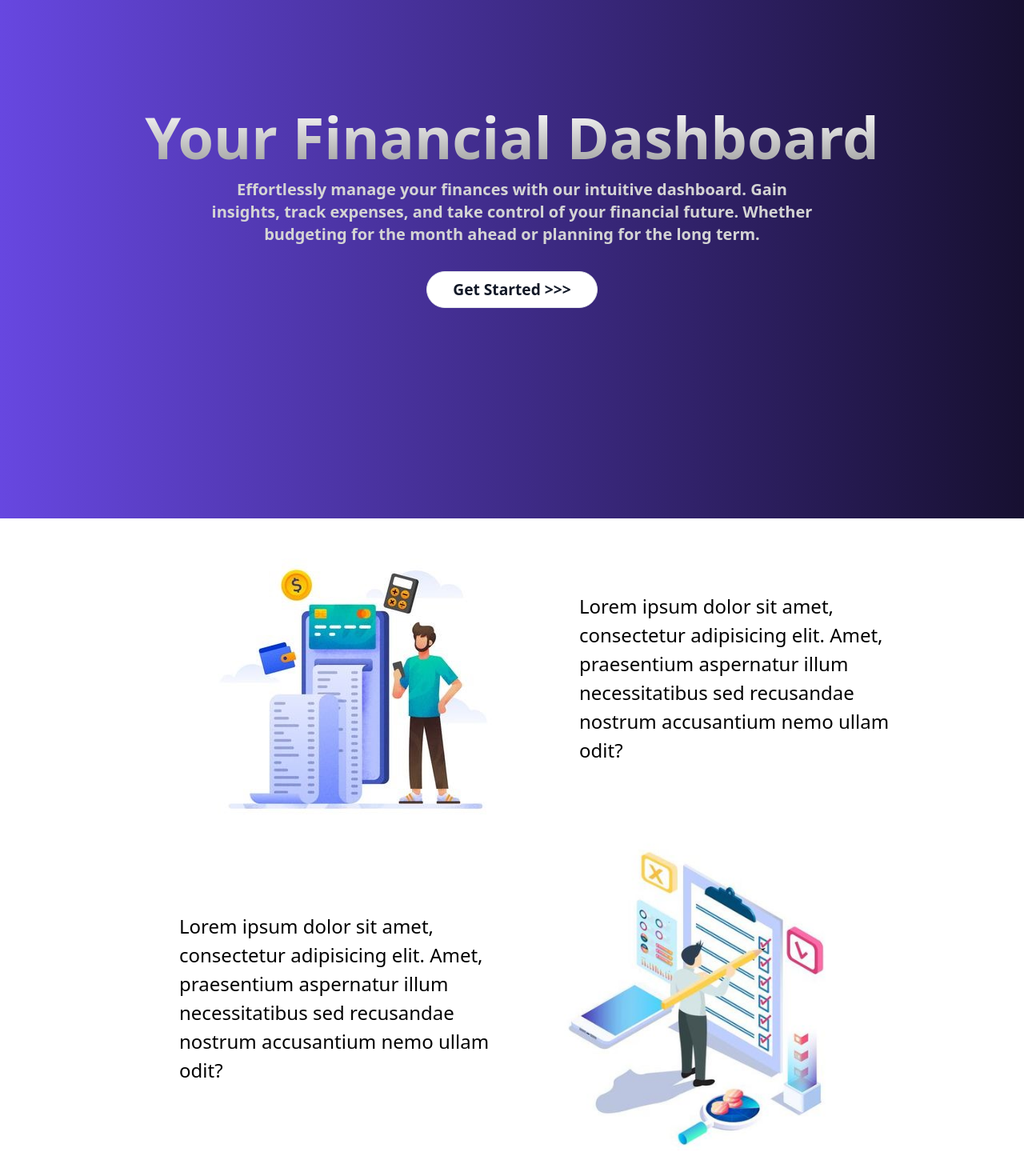
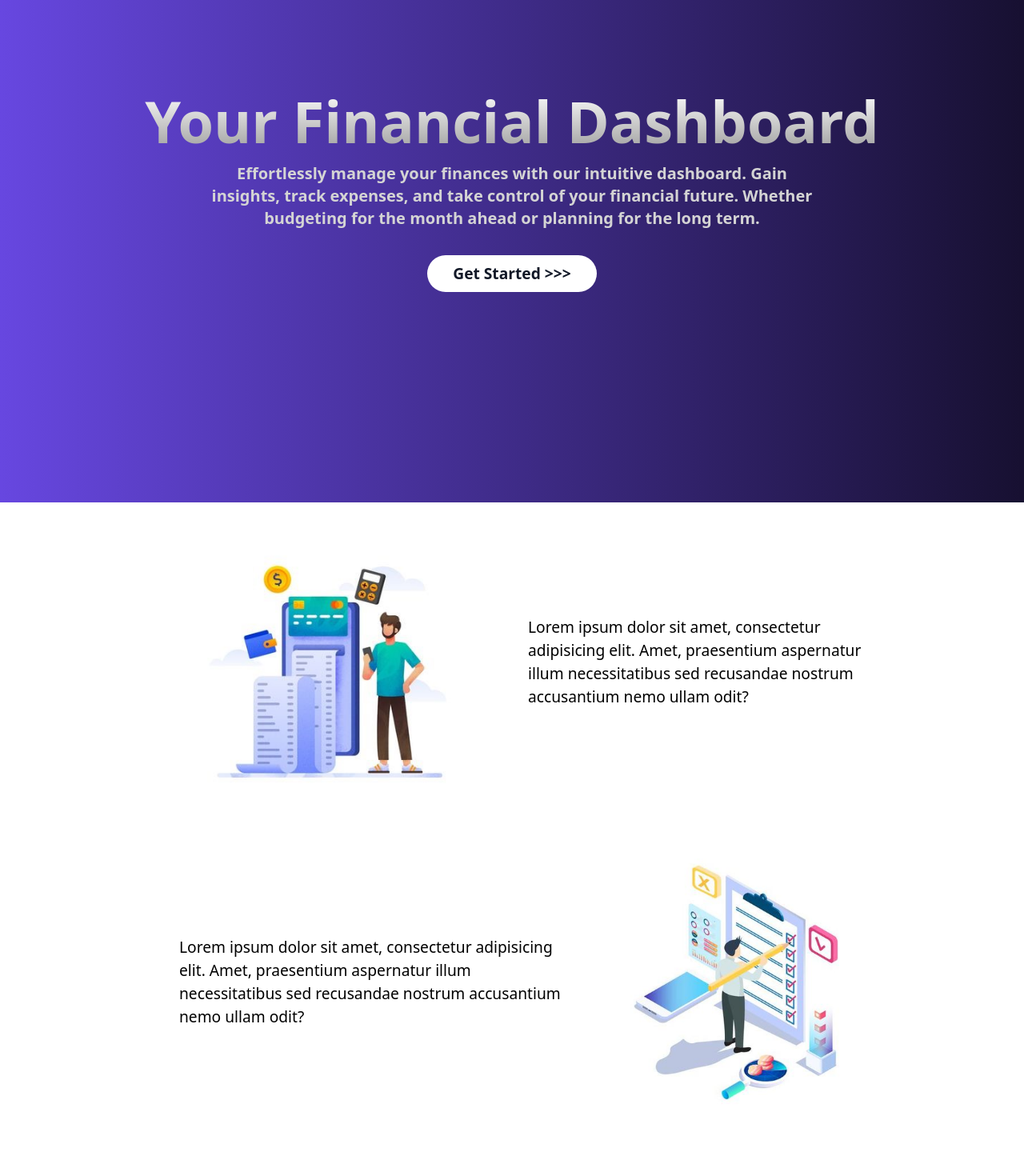
Before and after one commit to parveen-rawat123/React_Money_Traker, a React (Vite) app in the folder frontend/: page / in a window 1280 px wide. Shown: the part 154-1624 px from the top of the page at 80% size. After the commit the page ends 1582 px from the top, so only its background shows below. Built offline with nearby package versions, Linux system fonts and the light colour scheme.

Commit message:
add second section

```diff
--- a/frontend/src/App.css
+++ b/frontend/src/App.css
@@ -14,7 +14,7 @@
 
 .signup {
   background-color: rgba(144, 144, 209, 0.79);
-  animation: transition 0.75s;
+  animation: transition 1.7s;
 }
 @keyframes transition {
   from {
@@ -30,3 +30,8 @@
   font-family: "Atlas Grotesk Web", Arial, Helvetica, sans-serif;
   font-size: 1.2rem;
 }
+.btn:hover{
+  background-color: #714ef5;
+  color: white;
+  transition: all 0.8s ease;
+}
--- a/frontend/src/HomePage.jsx
+++ b/frontend/src/HomePage.jsx
@@ -1,19 +1,27 @@
-import { Link } from "react-router-dom"
-import Navbaar from "./Navbaar"
-import Section_two from "./Section_two"
+import { Link } from "react-router-dom";
+import Navbaar from "./Navbaar";
+import Section_two from "./Section_two";
 const HomePage = () => {
   return (
     <>
-    <Navbaar/>
-    <div className="h-[89vh] Homepage flex  justify-center items-center pb-16 md:w-full overflow-hidden relative">
+      <Navbaar />
+      <div className="h-[89vh] Homepage flex  justify-center items-center pb-16 md:w-full overflow-hidden relative">
         <div className="p-4 relative z-10 w-4/5 text-center md:max-w-full">
-             <h1 className="mt-20 md:mt-0 text-4xl md:text-7xl font-bold bg-clip-text text-transparent bg-gradient-to-b from-neutral-50 to-neutral-400">Your Financial Dashboard
-                </h1>
-            <p className="mt-4 font-sans  md:text-xl  px-28 text-neutral-300 font-semibold">Effortlessly manage your finances with our intuitive dashboard. Gain insights, track expenses, and take control of your financial future. Whether budgeting for the month ahead or planning for the long term.</p>
-        <button className="mt-8 px-8 py-2 bg-white border border- rounded-full text-[1.2rem] text-gray-900 cursor-pointer hover:text-black font-semibold"> <Link to="/DashBord">Get Started &gt;&gt;&gt;</Link></button> </div>
-    </div>
-    <Section_two/>
+          <h1 className="mt-20 md:mt-0 text-4xl md:text-7xl font-bold bg-clip-text text-transparent bg-gradient-to-b from-neutral-50 to-neutral-400">
+            Your Financial Dashboard
+          </h1>
+          <p className="mt-4 font-sans  md:text-xl  px-28 text-neutral-300 font-semibold">
+            Effortlessly manage your finances with our intuitive dashboard. Gain
+            insights, track expenses, and take control of your financial future.
+            Whether budgeting for the month ahead or planning for the long term.
+          </p>
+          <button className="mt-8 px-8 py-[0.55rem] bg-white  border- rounded-full text-[1.2rem] text-gray-900 cursor-pointer hover:text-white font-semibold btn">
+            <Link to="/DashBord">Get Started &gt;&gt;&gt;</Link>
+          </button>
+        </div>
+      </div>
+      <Section_two />
     </>
-  )
-}
-export default HomePage
+  );
+};
+export default HomePage;
--- a/frontend/src/Navbaar.jsx
+++ b/frontend/src/Navbaar.jsx
@@ -5,7 +5,7 @@ const Navbaar = () => {
   const [color,setcolor] = useState(false)
 
   const changecolor = ()=>{
-    if(window.scrollY >= 90){
+    if(window.scrollY >= 70){
  setcolor(true)
     }else{
       setcolor(false)
@@ -14,7 +14,7 @@ const Navbaar = () => {
   window.addEventListener('scroll',changecolor)
   return (
     <>
-      <div className={`w-full  h-[90px] flex justify-around items-center  text-green-400
+      <div className={`w-full  h-[70px] flex justify-around items-center  text-green-400
        ${color ? 'header_bg': 'navbaar'}`}>
         <div className="flex gap-14  pr-48 ">
           <h2 className="text-[1.3rem]">ExpenseTrackr</h2>
--- a/frontend/src/Section_two.jsx
+++ b/frontend/src/Section_two.jsx
@@ -1,17 +1,24 @@
+import AOS from 'aos';
+import 'aos/dist/aos.css';
+import { useEffect } from 'react';
 
 const Section_two = () => {
+  useEffect(()=>{
+    AOS.init({duration:'1500', delay : 100,
+    })
+  },[])
   return (
    <>
    <div className="h-[25rem] w-full flex justify-center items-center">
      <div className="flex  items-center justify-center w-[60rem]">
-        <img src="image_one.jpg" alt="image"  width={700} height={700}/>
-        <p className="text-[1.5rem]">Lorem ipsum dolor sit amet, consectetur adipisicing elit. Amet, praesentium aspernatur illum necessitatibus sed recusandae nostrum accusantium nemo ullam odit?</p>
+        <img src="image_one.jpg" alt="image"  width={500} height={500} data-aos = "fade-right"   data-aos-offset="200"/>
+        <p className="text-[1.2rem]" data-aos = "fade-left"   data-aos-offset="200">Lorem ipsum dolor sit amet, consectetur adipisicing elit. Amet, praesentium aspernatur illum necessitatibus sed recusandae nostrum accusantium nemo ullam odit?</p>
      </div>
     </div>
    <div className="h-[25rem] w-full flex justify-center items-center">
      <div className="flex items-center justify-center w-[60rem] pl-16">
-        <p className="text-[1.5rem]">Lorem ipsum dolor sit amet, consectetur adipisicing elit. Amet, praesentium aspernatur illum necessitatibus sed recusandae nostrum accusantium nemo ullam odit?</p>
-        <img src="image_two.jpg" alt="image"  width={500} height={500}/>
+        <p className="text-[1.2rem]" data-aos="fade-up-right" data-aos-offset="200">Lorem ipsum dolor sit amet, consectetur adipisicing elit. Amet, praesentium aspernatur illum necessitatibus sed recusandae nostrum accusantium nemo ullam odit?</p>
+        <img src="image_two.jpg" alt="image"  width={400} height={400} data-aos="fade-up-left" data-aos-offset="200"/>
      </div>
     </div>
    </>
```
